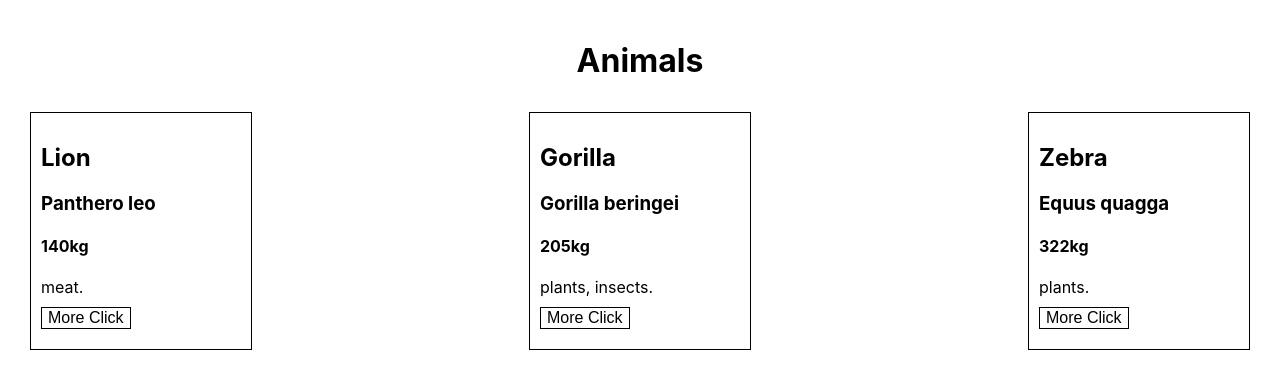
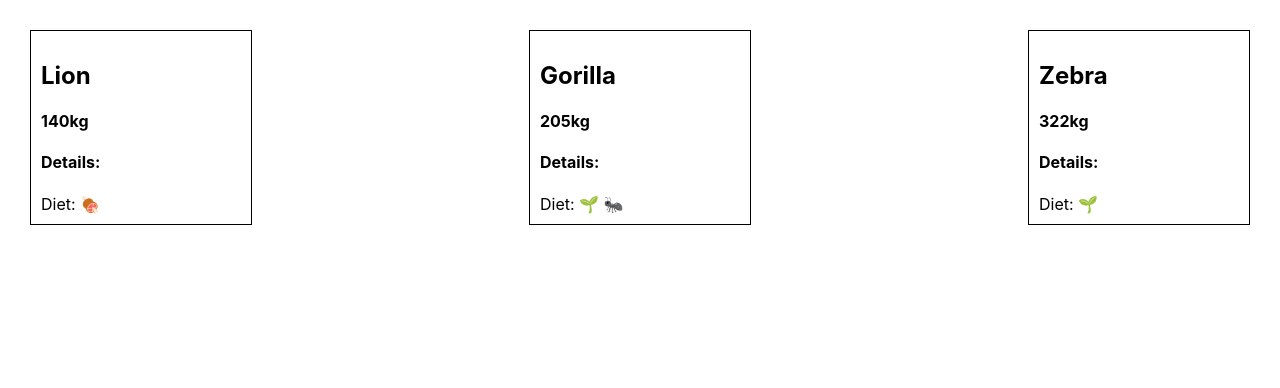
Before and after one commit to champseo2017/react_code_ep1, a React (Create React App) app: page / in a window 1280 px wide. Shown: the top 388 px of the page. Built offline with nearby package versions, Linux system fonts and the light colour scheme.

Commit message:
Wrapper Components

```diff
--- a/src/App.js
+++ b/src/App.js
@@ -1,5 +1,5 @@
 import logo from './logo.svg';
-import data from './data'
+import animal from './data'
 import AnimalCard from './components/AnimalCard/AnimalCard'
 import './App.css';
 
@@ -18,20 +18,12 @@ const showAdditional = (additional) => {
 function App() {
   return (
     <div className="wrapper">
-      <h1>Animals</h1>
-      {
-        data.map(animal => (
-          <AnimalCard
-            key={animal.name}
-            name={animal.name}
-            additional={animal.additional}
-            scientificName={animal.scientificName}
-            diet={animal.diet}
-            size={animal.size}
-            showAdditional={showAdditional}
-          />
-        ))
-      }
+      {animal.map(animal => <AnimalCard
+        diet={animal.diet}
+        key={animal.name}
+        name={animal.name}
+        size={animal.size}
+      />)}
     </div>
   );
 }
--- a/src/components/AnimalCard/AnimalCard.js
+++ b/src/components/AnimalCard/AnimalCard.js
@@ -1,46 +1,27 @@
 import React from "react";
 import PropTypes from 'prop-types'
 import "./AnimalCard.css";
+import AnimalDetails from '../AnimalDetails/AnimalDetails'
 
 const AnimalCard = ({
   name,
-  additional,
   diet,
-  scientificName,
   size,
-  showAdditional
 }) => {
+
   return (
     <div className="animal-wrapper">
       <h2>{name}</h2>
-      <h3>{scientificName}</h3>
       <h4>{size}kg</h4>
-      <div>{diet.join(", ")}.</div>
-      <button
-        onClick={() => showAdditional(additional)}
-      >
-        More Click
-      </button>
+      <AnimalDetails diet={diet} />
     </div>
   );
 };
 
 AnimalCard.propTypes = {
-  additional: PropTypes.shape({
-    link: PropTypes.string,
-    notes: PropTypes.string
-  }),
   diet: PropTypes.arrayOf(PropTypes.string).isRequired,
   name: PropTypes.string.isRequired,
-  scientificName: PropTypes.string.isRequired,
-  showAdditional: PropTypes.func.isRequired,
   size: PropTypes.number.isRequired
 }
 
-AnimalCard.defaultProps = {
-  additional: {
-    notes: "No Additional Information"
-  }
-}
-
 export default AnimalCard;
--- /dev/null
+++ b/src/components/AnimalDetails/A nimalDetails.css
@@ -0,0 +1,4 @@
+.details {
+  border-radius: gray solid 1px;
+  margin: 20px 0;
+}
--- /dev/null
+++ b/src/components/AnimalDetails/AnimalDetails.js
@@ -0,0 +1,33 @@
+import React from 'react'
+import PropTypes from 'prop-types'
+
+const convertFood = (food) => {
+  switch (food) {
+    case 'insects':
+     return '🐜';
+    case 'meat':
+      return '🍖'
+    case 'plants':
+      return '🌱';
+    default:
+      return '';
+  }
+}
+
+
+const AnimalDetails = ({ diet }) => {
+  return (
+    <div className='details'>
+      <h4>Details:</h4>
+      <div>
+        Diet: {diet.map(food => convertFood(food)).join(' ')}
+      </div>
+    </div>
+  )
+}
+
+AnimalDetails.propTypes = {
+  diet: PropTypes.arrayOf(PropTypes.string).isRequired
+}
+
+export default AnimalDetails
--- a/src/data.js
+++ b/src/data.js
@@ -6,23 +6,15 @@ export default [
     diet: ["meat"],
   },
   {
+    name: "Gorilla",
+    scientificName: "Gorilla beringei",
     size: 205,
     diet: ["plants", "insects"],
-    additional: {
-      notes:
-        "This is the eastern gorilla. There is also a west  that is a different species.",
-    },
-    name: "Gorilla",
-    scientificName: "Gorilla beringei",
   },
   {
+    name: "Zebra",
+    scientificName: "Equus quagga",
     size: 322,
     diet: ["plants"],
-    additional: {
-      notes: "There are three different species of zebra.",
-      link: "https://en.wikipedia.org/wiki/Zebra"
-    },
-    name: "Zebra",
-    scientificName: "Equus quagga",
   },
 ];
```
